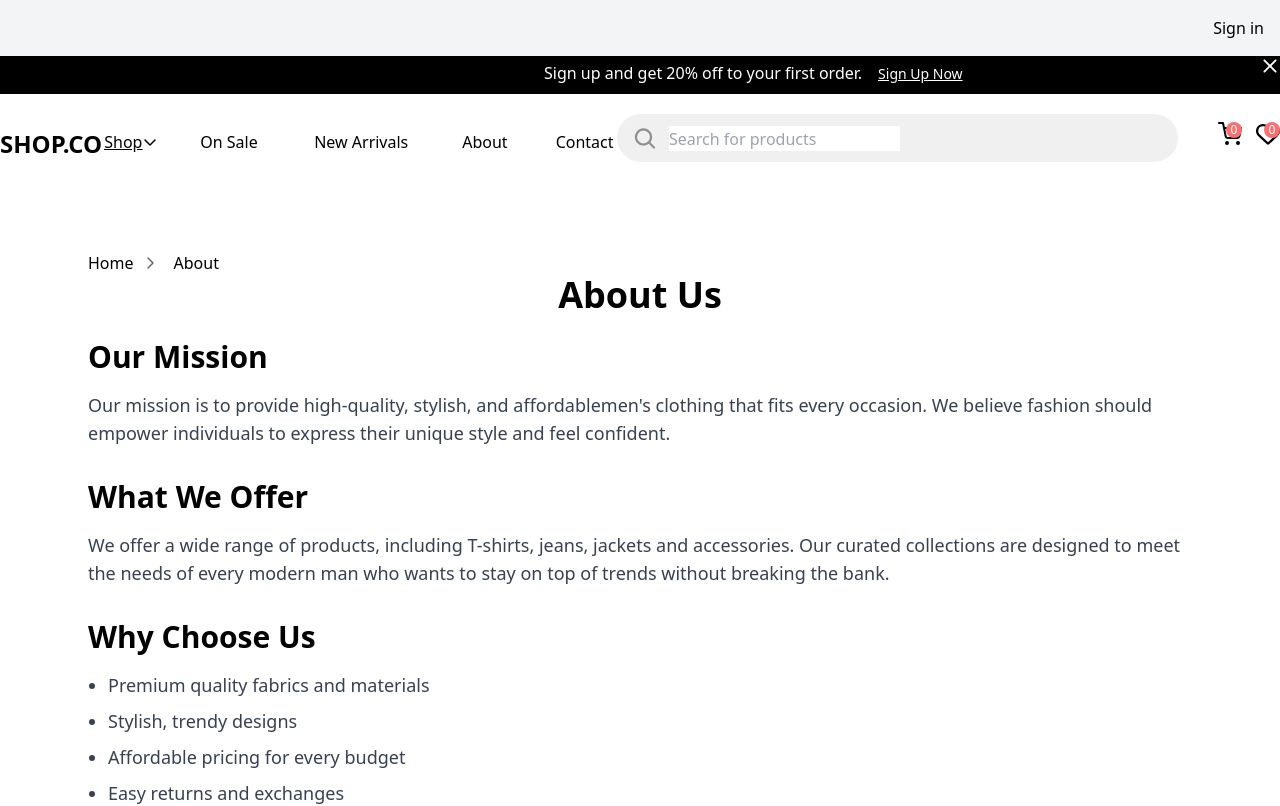
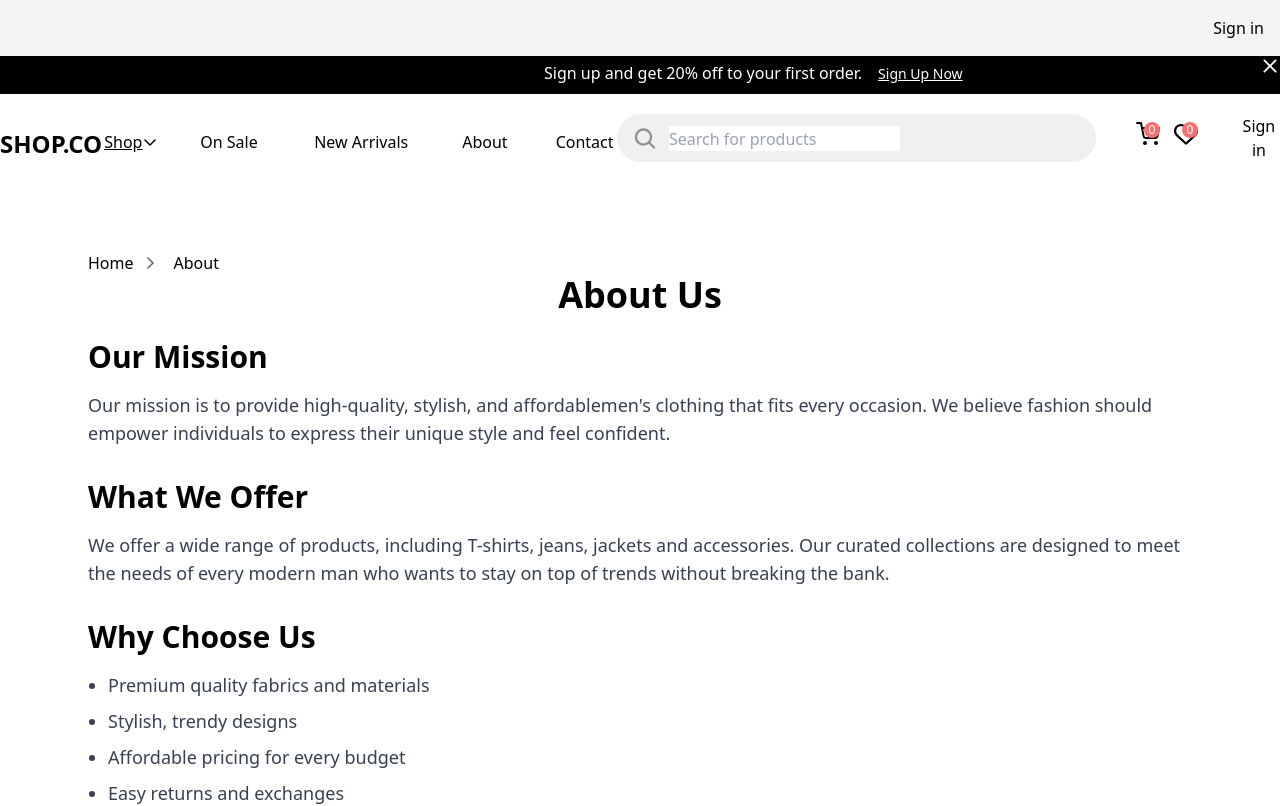
Before and after one commit to sadiaism/Hackathon3-Functionality, a Next.js app: page /about in a window 1280 px wide. Shown: the top 806 px of the page. Built offline with nearby package versions, Linux system fonts and the light colour scheme; no server answers.

Commit message:
the functionality

```diff
--- a/app/components/Header.tsx
+++ b/app/components/Header.tsx
@@ -8,6 +8,13 @@
 import { useCart } from "../context/CartContext";
 import { FiShoppingCart } from "react-icons/fi";
 import { FaRegHeart } from "react-icons/fa6";
+import dynamic from "next/dynamic";
+
+const DynamicSignedIn = dynamic(() => import("@clerk/nextjs").then((mod) => mod.SignedIn), { ssr: false });
+const DynamicSignedOut = dynamic(() => import("@clerk/nextjs").then((mod) => mod.SignedOut), { ssr: false });
+const DynamicSignInButton = dynamic(() => import("@clerk/nextjs").then((mod) => mod.SignInButton), { ssr: false });
+const DynamicUserButton = dynamic(() => import("@clerk/nextjs").then((mod) => mod.UserButton), { ssr: false });
+
 
 
 
@@ -115,6 +122,21 @@
               {cartItems.length}
             </span>
           )}</Link>
+          </div>
+
+
+
+        <DynamicSignedOut>
+          <DynamicSignInButton />
+        </DynamicSignedOut>
+        <DynamicSignedIn>
+          <DynamicUserButton />
+        </DynamicSignedIn>
+
+
+
+
+
 
           {/*<Link href="./sign-up">
             <Image
@@ -125,7 +147,7 @@
             />
           </Link>*/}
 
-        </div>
+
       </div>
       {/* nav end */}
 
```
Also changed, not shown: app/providers/ClerkProviderWrapper.tsx (line endings or trailing spaces).
